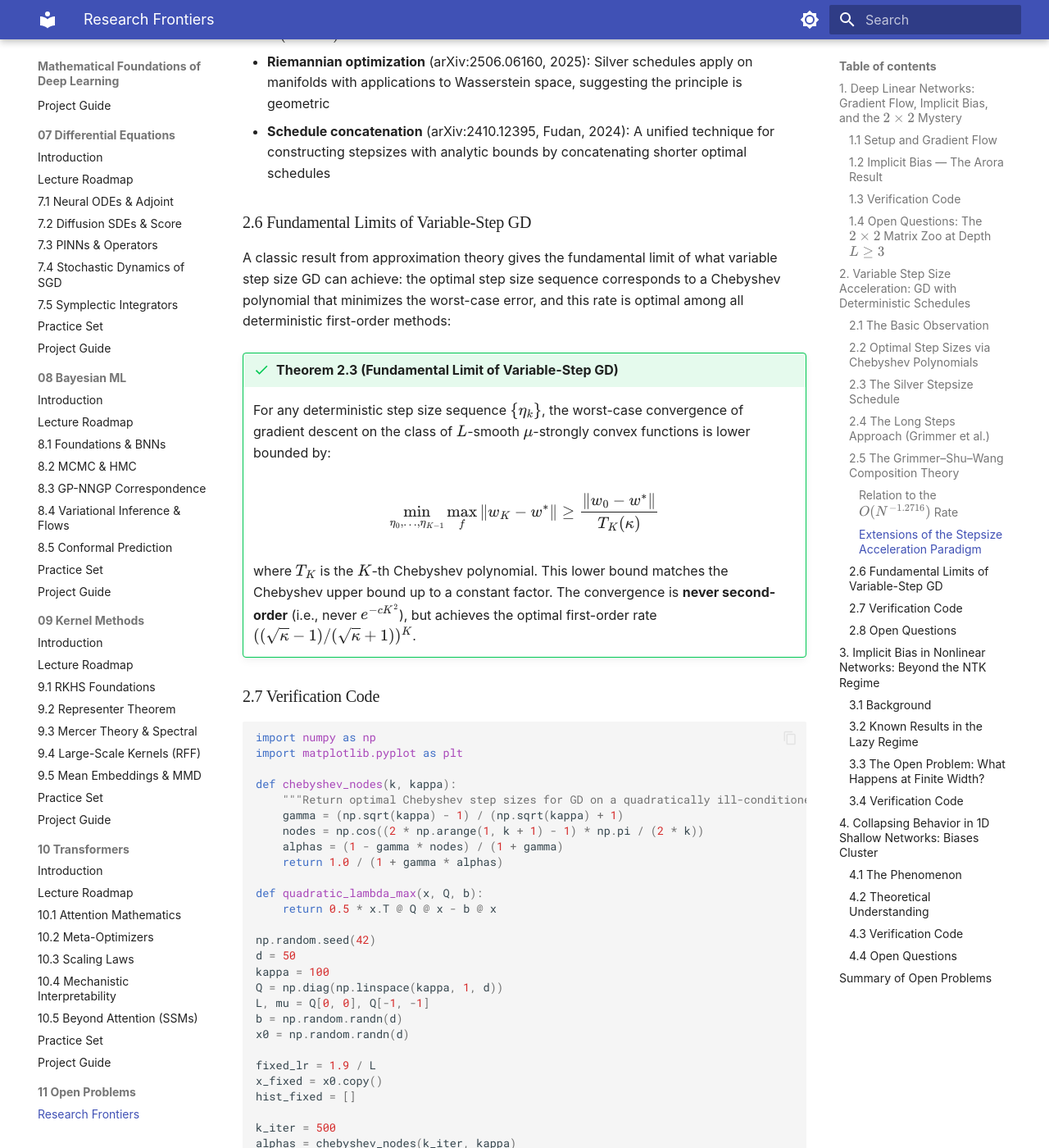
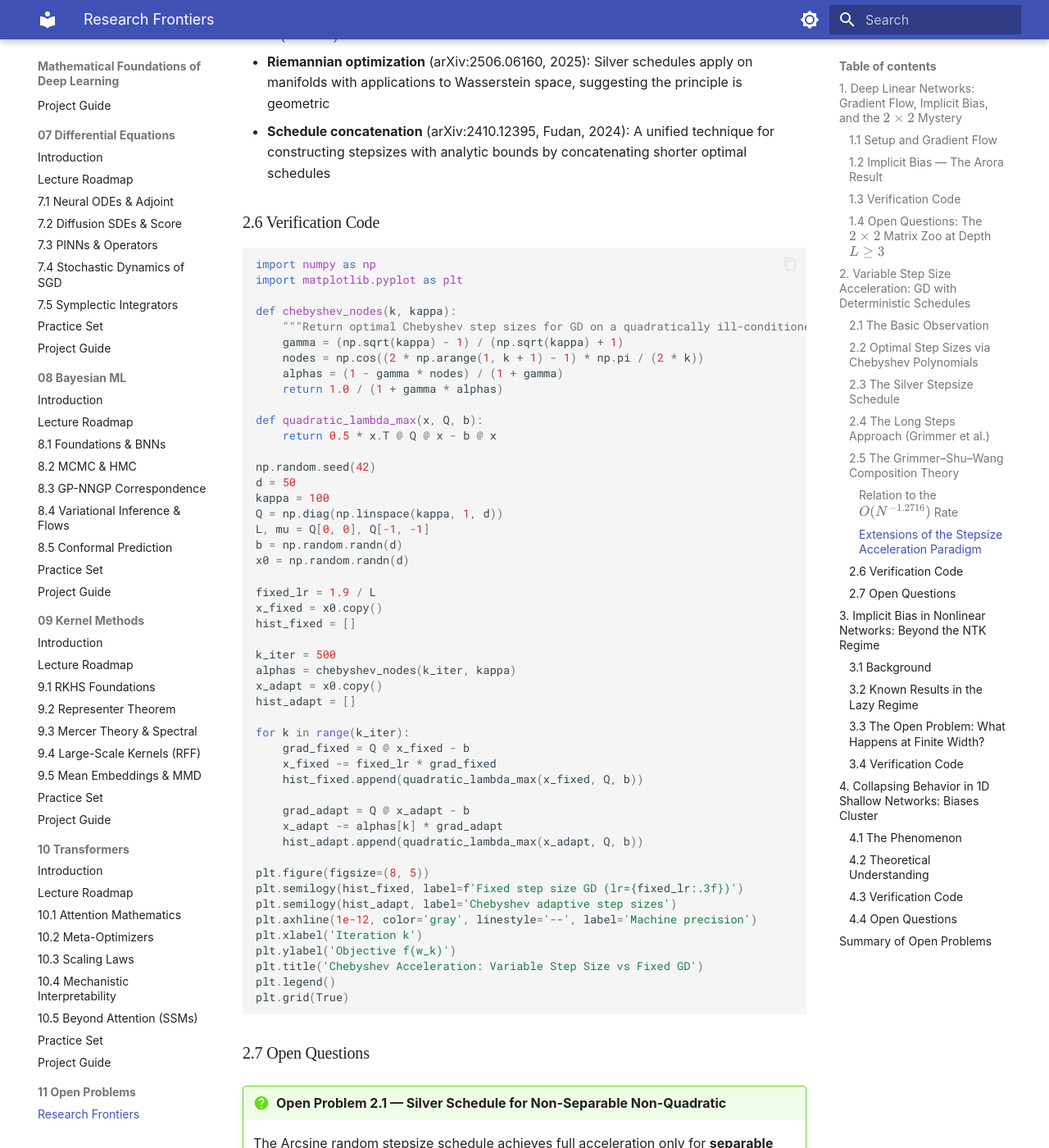
Before and after one commit to lowrank/rtg-mfdl, an MkDocs documentation site: the page built from docs/lectures/11-open-problems/README.md, in a window 1280 px wide and 1400 px high, scrolled down 10769 px. Shown: the whole window at 82% size. Built offline with MkDocs 1.6.1 and Material for MkDocs 9.7.7, drawn with Linux system fonts in a browser that asks for light colours; some web fonts are replaced.

Commit message:
Remove unverified Fundamental Limits section, renumber 2.6-2.7

````diff
--- a/docs/lectures/11-open-problems/README.md
+++ b/docs/lectures/11-open-problems/README.md
@@ -327,20 +327,7 @@ The core idea has been extended beyond unconstrained smooth optimization:
 * **Riemannian optimization** (arXiv:2506.06160, 2025): Silver schedules apply on manifolds with applications to Wasserstein space, suggesting the principle is geometric
 * **Schedule concatenation** (arXiv:2410.12395, Fudan, 2024): A unified technique for constructing stepsizes with analytic bounds by concatenating shorter optimal schedules
 
-### 2.6 Fundamental Limits of Variable-Step GD
-
-A classic result from approximation theory gives the fundamental limit of what variable step size GD can achieve: the optimal step size sequence corresponds to a Chebyshev polynomial that minimizes the worst-case error, and this rate is optimal among all deterministic first-order methods:
-
-!!! success "Theorem 2.3 (Fundamental Limit of Variable-Step GD)"
-    For any deterministic step size sequence $\{\eta_k\}$, the worst-case convergence of gradient descent on the class of $L$-smooth $\mu$-strongly convex functions is lower bounded by:
-
-    $$
-    \min_{\eta_0, \dots, \eta_{K-1}} \max_{f} \|w_K - w^*\| \ge \frac{\|w_0 - w^*\|}{T_K(\kappa)}
-    $$
-
-    where $T_K$ is the $K$-th Chebyshev polynomial. This lower bound matches the Chebyshev upper bound up to a constant factor. The convergence is **never second-order** (i.e., never $e^{-cK^2}$), but achieves the optimal first-order rate $((\sqrt{\kappa}-1)/(\sqrt{\kappa}+1))^K$.
-
-### 2.7 Verification Code
+### 2.6 Verification Code
 
 ```python
 import numpy as np
@@ -393,7 +380,7 @@ plt.legend()
 plt.grid(True)
 ```
 
-### 2.8 Open Questions
+### 2.7 Open Questions
 
 !!! question "Open Problem 2.1 — Silver Schedule for Non-Separable Non-Quadratic"
     The Arcsine random stepsize schedule achieves full acceleration only for **separable** convex functions. Does there exist a stepsize schedule (deterministic or randomized) that achieves $O(\kappa^{1/2})$ without momentum for *all* convex functions? The Silver schedule gives partial acceleration $\kappa^{\log_\rho 2} \approx \kappa^{0.7864}$ — can this exponent be improved to $0.5$?
````
